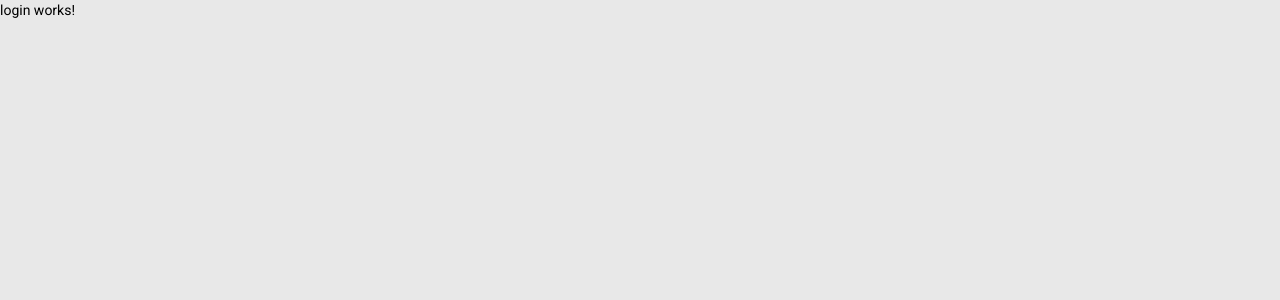
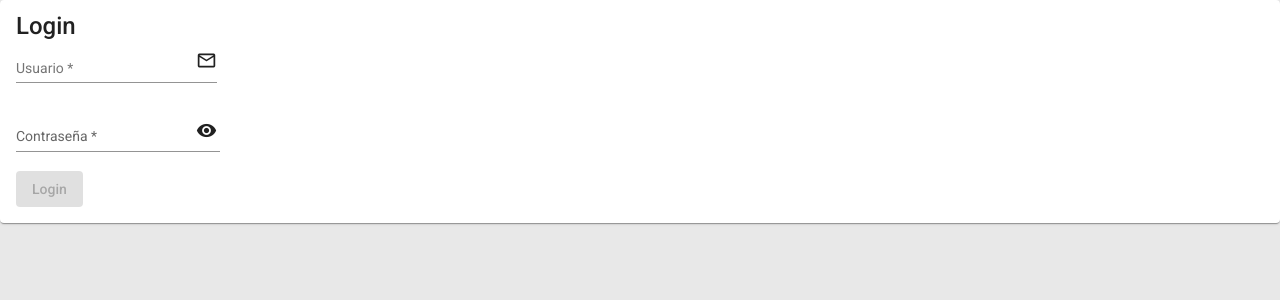
Before and after one commit to acotto-san/portfolio-FrontEnd, an Angular app: page /login in a window 1280 px wide. Shown: the top 300 px of the page. Built offline with nearby package versions, Linux system fonts and the light colour scheme.

Commit message:
terminado interceptor firmando las request

```diff
--- a/angular.json
+++ b/angular.json
@@ -27,10 +27,9 @@
               "src/assets"
             ],
             "styles": [
+              "./node_modules/bootstrap/dist/css/bootstrap-grid.min.css",
               "./node_modules/@angular/material/prebuilt-themes/deeppurple-amber.css",
-              "src/styles.css",
-              "./node_modules/bootstrap/dist/css/bootstrap-grid.min.css"
-            ],
+              "src/styles.css"            ],
             "scripts": [
               "./node_modules/bootstrap/dist/js/bootstrap.min.js",
               "./node_modules/jquery/dist/jquery.min.js",
--- a/src/app/app.module.ts
+++ b/src/app/app.module.ts
@@ -1,4 +1,4 @@
-import { HttpClientModule } from '@angular/common/http';
+import { HttpClientModule, HTTP_INTERCEPTORS } from '@angular/common/http';
 import { NgModule } from '@angular/core';
 import { FormsModule,ReactiveFormsModule } from '@angular/forms';
 import { BrowserModule } from '@angular/platform-browser';
@@ -30,6 +30,7 @@ import { BannerDialogComponent } from './components/dialogs/banner-dialog/banner
 import { ProyectoDialogComponent } from './components/dialogs/proyecto-dialog/proyecto-dialog.component';
 import { SkillDialogComponent } from './components/dialogs/skill-dialog/skill-dialog.component';
 import { EstudioDialogComponent } from './components/dialogs/estudio-dialog/estudio-dialog.component';
+import { InterceptorService } from './services/interceptor.service';
 
 
 @NgModule({
@@ -67,7 +68,7 @@ import { EstudioDialogComponent } from './components/dialogs/estudio-dialog/estu
     MatNativeDateModule,
     MatSelectModule
   ],
-  providers: [],
+  providers: [{provide:HTTP_INTERCEPTORS, useClass:InterceptorService,multi:true}],
   bootstrap: [AppComponent]
 })
 export class AppModule { }
--- a/src/app/components/login/login.component.html
+++ b/src/app/components/login/login.component.html
@@ -1 +1,33 @@
-<p>login works!</p>
+<mat-card>
+  <mat-card-title>Login</mat-card-title>
+  <mat-card-content>
+      <form [formGroup]="form" (ngSubmit)="saveDetails(form)" autocomplete="off">
+          <div>
+              <mat-form-field appearance="legacy">
+                  <mat-label>Usuario</mat-label>
+                  <input matInput type="username" formControlName="username" placeholder="Ingresa tu usuario">
+                  <mat-icon matSuffix>mail_outline</mat-icon>
+                  <mat-error *ngIf="form.controls['username'].errors?.['required']">El nombre de usuario es requerido</mat-error>
+              </mat-form-field>
+          </div>
+
+          <div>
+              <mat-form-field appearance="standard">
+                  <mat-label>Contraseña </mat-label>
+                  <input matInput [type]="flag ? 'password' : 'text'" placeholder="Ingresa tu contraseña"
+                      formControlName="password">
+                  <mat-icon (click)="flag=!flag" matSuffix>{{ flag ? 'visibility' : 'visibility_off' }}</mat-icon>
+                  <mat-error>La contraseña es requerida</mat-error>
+                  <mat-error *ngIf="form.controls['password'].errors?.['minlength']">
+                      Ingresar más de 6 dígitos
+                  </mat-error>
+              </mat-form-field>
+          </div>
+
+          <div>
+              <button mat-raised-button color="primary" type="submit" [disabled]="!form.valid">Login</button>
+          </div>
+
+      </form>
+  </mat-card-content>
+</mat-card>
--- a/src/app/components/login/login.component.ts
+++ b/src/app/components/login/login.component.ts
@@ -1,4 +1,6 @@
 import { Component, OnInit } from '@angular/core';
+import { FormBuilder, FormControl, FormGroup, Validators } from '@angular/forms';
+import { AuthServiceService } from 'src/app/services/auth-service.service';
 
 @Component({
   selector: 'app-login',
@@ -7,9 +9,20 @@ import { Component, OnInit } from '@angular/core';
 })
 export class LoginComponent implements OnInit {
 
-  constructor() { }
+  form: FormGroup = new FormGroup({});
+  flag: boolean = true;
+
+  constructor(private fb: FormBuilder, private auth:AuthServiceService) { }
 
   ngOnInit(): void {
+    this.form = this.fb.group({
+      username: [null, [Validators.required]],
+      password: [null, [Validators.required, Validators.minLength(6)]],
+    });
+  }
+
+  saveDetails(form: any) {
+    this.auth.login(form.value.username,form.value.password)
   }
 
 }
--- a/src/app/services/auth-service.service.ts
+++ b/src/app/services/auth-service.service.ts
@@ -10,11 +10,11 @@ export class AuthServiceService {
   private uri = environment.apiBaseUrl;
   constructor(private http: HttpClient, private router: Router) { }
 
-  login(email:string, password:string){
-    this.http.post(this.uri + '/authenticate', {email:email, password:password})
+  login(username:string, password:string){
+    this.http.post(this.uri + '/authenticate', {username:username, password:password})
     .subscribe((resp:any) => {
       //Redireccionamos al usuario a su perfil
-      this.router.navigate(['profile']);
+      this.router.navigate(['cv/1']);
       //Guardamos el token en localStorage
       localStorage.setItem('auth_token',resp.token)
     })
--- /dev/null
+++ b/src/app/services/interceptor.service.ts
@@ -0,0 +1,22 @@
+import { Injectable } from '@angular/core';
+import { HttpEvent, HttpHandler, HttpInterceptor, HttpRequest } from '@angular/common/http';
+import { Observable, observable } from 'rxjs';
+import { AuthServiceService } from './auth-service.service';
+
+@Injectable({
+  providedIn: 'root'
+})
+export class InterceptorService implements HttpInterceptor{
+
+  constructor(private auth:AuthServiceService) { }
+  intercept(req: HttpRequest<any>, next: HttpHandler): Observable<HttpEvent<any>> {
+    if (this.auth.logIn){
+      req = req.clone({
+        setHeaders:{
+          Authorization : `Bearer ${localStorage.getItem('auth_token')}`
+        }
+      })
+    }
+    return next.handle(req);
+  }
+}
```
Also changed, not shown: 1 other file (tests, documents, lock files or other folders).
